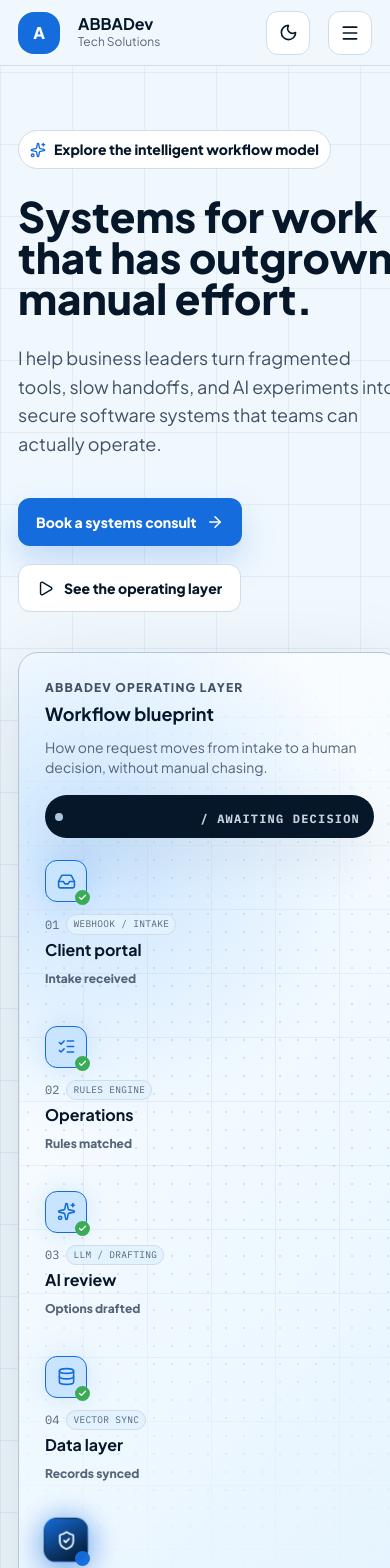
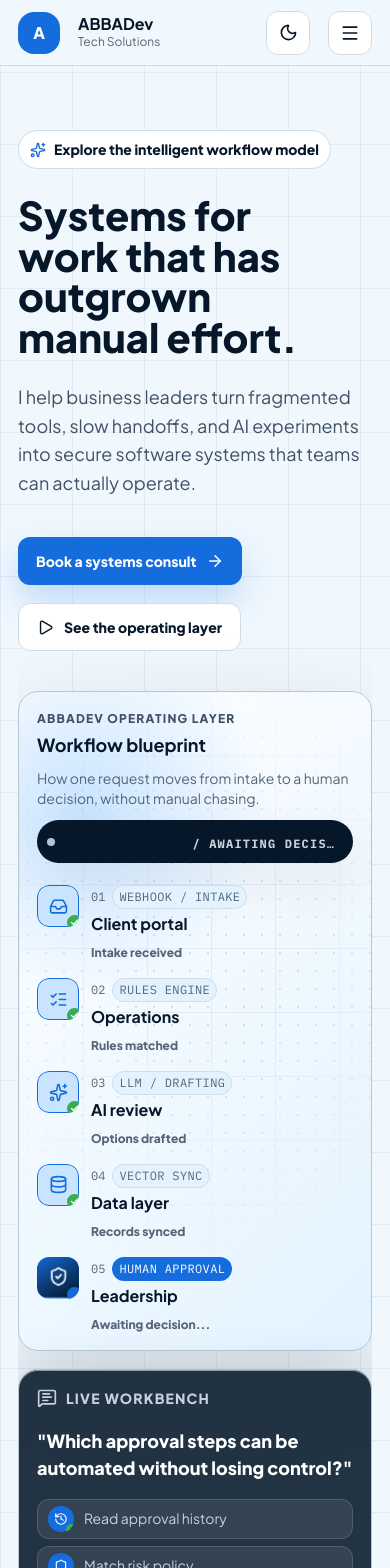
Before and after one commit to iamrgalisanao/abbadev, a React (Vite) app: page / in a window 390 px wide. Shown: the top 1568 px of the page. Built offline with nearby package versions, Linux system fonts and the light colour scheme.

Commit message:
Apply taste audit redesign polish

```diff
--- a/src/App.css
+++ b/src/App.css
@@ -2,6 +2,11 @@
 .site-shell {
   min-height: 100dvh;
   overflow-x: clip;
+}
+
+.site-shell,
+main {
+  max-width: 100%;
 }
 
 .nav {
@@ -115,13 +120,14 @@
 
 .hero-section {
   display: grid;
-  grid-template-columns: minmax(0, 0.9fr) minmax(440px, 1fr);
-  gap: var(--space-2xl);
+  grid-template-columns: minmax(0, 0.88fr) minmax(420px, 1fr);
+  gap: clamp(var(--space-xl), 5vw, var(--space-2xl));
   min-height: calc(100dvh - var(--space-nav));
   max-width: var(--layout-max);
   margin: 0 auto;
-  padding: var(--space-2xl) var(--space-lg) var(--space-xl);
+  padding: clamp(var(--space-xl), 6vw, var(--space-2xl)) var(--space-lg) var(--space-xl);
   align-items: center;
+  overflow: clip;
 }
 
 .hero-copy {
@@ -158,11 +164,12 @@
   margin: 0;
   color: var(--color-ink);
   font-family: var(--font-display);
-  font-size: clamp(44px, 5.8vw, 82px);
+  font-size: clamp(44px, 5.45vw, 78px);
   font-weight: 760;
-  line-height: 0.98;
+  line-height: 1;
   letter-spacing: 0;
-  overflow-wrap: anywhere;
+  overflow-wrap: normal;
+  text-wrap: balance;
 }
 
 .hero-subtitle {
@@ -228,6 +235,8 @@
 
 .demo-stack {
   position: relative;
+  min-width: 0;
+  max-width: 100%;
 }
 
 .product-stage {
@@ -240,6 +249,7 @@
     radial-gradient(circle at 18% 18%, var(--color-accent-soft), transparent 30%),
     linear-gradient(135deg, var(--color-card), var(--color-paper-cool));
   box-shadow: var(--shadow-stage);
+  min-width: 0;
 }
 
 .product-stage::before {
@@ -273,6 +283,7 @@
   border-radius: var(--radius-pill);
   background: var(--color-deep);
   box-shadow: var(--shadow-soft);
+  min-width: 0;
 }
 
 .stage-status-dot {
@@ -286,6 +297,7 @@
 
 .stage-status-text {
   overflow: hidden;
+  min-width: 0;
   color: var(--color-ink-soft);
   font-family: var(--font-mono);
   font-size: 12px;
@@ -392,14 +404,16 @@
   width: 42px;
   height: 42px;
   margin-bottom: var(--space-xs);
+  overflow: clip;
+  border-radius: var(--radius-sm);
 }
 
 .story-glow {
   position: absolute;
-  inset: -12px;
+  inset: 0;
   border-radius: var(--radius-md);
   background: radial-gradient(circle, var(--color-accent) 0%, transparent 70%);
-  filter: blur(13px);
+  filter: blur(10px);
   opacity: 0;
   transition: opacity var(--dur-base) var(--ease-out);
 }
@@ -501,6 +515,7 @@
   gap: 7px;
   margin-bottom: 6px;
   flex-wrap: wrap;
+  max-width: 100%;
 }
 
 .story-meta span {
@@ -510,11 +525,15 @@
 }
 
 .story-meta em {
+  max-width: 100%;
+  overflow: hidden;
   font-style: normal;
   font-family: var(--font-mono);
-  font-size: 9.5px;
+  font-size: var(--text-xs);
   letter-spacing: 0.03em;
   text-transform: uppercase;
+  text-overflow: ellipsis;
+  white-space: nowrap;
   color: var(--color-muted);
   background: var(--color-paper-cool);
   border: var(--rule-hairline) solid var(--color-rule);
@@ -593,6 +612,8 @@
   flex: 0 0 auto;
   width: 26px;
   height: 26px;
+  overflow: clip;
+  border-radius: var(--radius-sm);
 }
 
 .stream-icon {
@@ -786,6 +807,11 @@
   max-width: 850px;
 }
 
+.section-heading {
+  display: grid;
+  gap: var(--space-sm);
+}
+
 .section-heading.compact {
   max-width: 720px;
 }
@@ -810,7 +836,7 @@
 .resource-lead p,
 .contact-section p {
   max-width: 710px;
-  margin: var(--space-sm) 0 0;
+  margin: 0;
   color: var(--color-body);
   font-size: var(--text-md);
   line-height: 1.58;
@@ -832,17 +858,17 @@
 .surface-card,
 .service-card,
 .mode-board {
-  border: 1px solid rgba(139, 173, 209, 0.18);
+  border: 1px solid color-mix(in oklch, var(--color-accent-pale) 18%, transparent);
   border-radius: var(--radius-lg);
   background:
     linear-gradient(
       135deg,
-      rgba(13, 28, 45, 0.34),
-      rgba(7, 20, 35, 0.18)
+      color-mix(in oklch, var(--color-deep) 38%, transparent),
+      color-mix(in oklch, var(--color-deep) 20%, transparent)
     );
   box-shadow:
-    inset 0 1px 0 rgba(255, 255, 255, 0.08),
-    0 18px 46px rgba(0, 0, 0, 0.12);
+    inset 0 1px 0 color-mix(in oklch, var(--color-white) 8%, transparent),
+    0 18px 46px color-mix(in oklch, var(--color-black) 12%, transparent);
   backdrop-filter: blur(3px) saturate(1.08);
   -webkit-backdrop-filter: blur(3px) saturate(1.08);
 }
@@ -889,7 +915,7 @@
   width: fit-content;
   margin-top: auto;
   padding: 11px 13px;
-  border: 1px solid rgba(139, 173, 209, 0.18);
+  border: 1px solid color-mix(in oklch, var(--color-accent-pale) 18%, transparent);
   border-radius: var(--radius-pill);
   color: var(--color-accent-text);
   background: rgba(5, 16, 28, 0.16);
@@ -942,7 +968,7 @@
 
 .service-card p {
   font-size: var(--text-md);
-  line-height: 1.45;
+  line-height: 1.52;
 }
 
 
@@ -978,6 +1004,10 @@
   grid-template-columns: minmax(0, 0.78fr) minmax(420px, 1fr);
   gap: var(--space-2xl);
   align-items: start;
+}
+
+.workflow-section {
+  border-block: var(--rule-hairline) solid color-mix(in oklch, var(--color-accent-pale) 12%, transparent);
 }
 
 .mode-tabs {
@@ -1058,11 +1088,11 @@
 }
 
 .service-grid {
-  grid-template-columns: repeat(4, minmax(0, 1fr));
+  grid-template-columns: repeat(2, minmax(0, 1fr));
 }
 
 .service-card {
-  min-height: 250px;
+  min-height: 224px;
   padding: clamp(30px, 2.3vw, 38px);
 }
 
@@ -1235,18 +1265,18 @@
   gap: var(--space-sm);
   min-height: 88px;
   padding: clamp(22px, 2vw, 30px);
-  border: 1px solid rgba(139, 173, 209, 0.18);
+  border: 1px solid color-mix(in oklch, var(--color-accent-pale) 18%, transparent);
   border-radius: var(--radius-lg);
   color: var(--color-ink);
   background:
     linear-gradient(
       135deg,
-      rgba(13, 28, 45, 0.34),
-      rgba(7, 20, 35, 0.18)
+      color-mix(in oklch, var(--color-deep) 34%, transparent),
+      color-mix(in oklch, var(--color-deep) 18%, transparent)
     );
   box-shadow:
-    inset 0 1px 0 rgba(255, 255, 255, 0.08),
-    0 18px 46px rgba(0, 0, 0, 0.12);
+    inset 0 1px 0 color-mix(in oklch, var(--color-white) 8%, transparent),
+    0 18px 46px color-mix(in oklch, var(--color-black) 12%, transparent);
   backdrop-filter: blur(3px) saturate(1.08);
   -webkit-backdrop-filter: blur(3px) saturate(1.08);
   text-decoration: none;
@@ -1359,7 +1389,7 @@
 .contact-label {
   width: fit-content;
   padding: 8px 11px;
-  border: 1px solid rgba(139, 173, 209, 0.2);
+  border: 1px solid color-mix(in oklch, var(--color-accent-pale) 20%, transparent);
   border-radius: var(--radius-pill);
   color: var(--color-accent-text);
   background: rgba(5, 16, 28, 0.12);
@@ -1371,13 +1401,13 @@
 .consult-brief {
   margin-top: var(--space-md);
   padding: clamp(30px, 2.4vw, 38px);
-  border: 1px solid rgba(139, 173, 209, 0.18);
+  border: 1px solid color-mix(in oklch, var(--color-accent-pale) 18%, transparent);
   border-radius: var(--radius-lg);
   background:
     linear-gradient(
       135deg,
-      rgba(13, 28, 45, 0.28),
-      rgba(7, 20, 35, 0.14)
+      color-mix(in oklch, var(--color-deep) 28%, transparent),
+      color-mix(in oklch, var(--color-deep) 14%, transparent)
     );
   box-shadow: var(--glass-highlight);
   backdrop-filter: blur(3px) saturate(1.08);
@@ -1416,17 +1446,17 @@
   display: grid;
   gap: var(--space-sm);
   padding: clamp(30px, 2.4vw, 40px);
-  border: 1px solid rgba(139, 173, 209, 0.18);
+  border: 1px solid color-mix(in oklch, var(--color-accent-pale) 18%, transparent);
   border-radius: var(--radius-lg);
   background:
     linear-gradient(
       135deg,
-      rgba(13, 28, 45, 0.34),
-      rgba(7, 20, 35, 0.18)
+      color-mix(in oklch, var(--color-deep) 34%, transparent),
+      color-mix(in oklch, var(--color-deep) 18%, transparent)
     );
   box-shadow:
-    inset 0 1px 0 rgba(255, 255, 255, 0.08),
-    0 18px 46px rgba(0, 0, 0, 0.12);
+    inset 0 1px 0 color-mix(in oklch, var(--color-white) 8%, transparent),
+    0 18px 46px color-mix(in oklch, var(--color-black) 12%, transparent);
   backdrop-filter: blur(3px) saturate(1.08);
   -webkit-backdrop-filter: blur(3px) saturate(1.08);
 }
@@ -1484,8 +1514,8 @@
 }
 
 .lead-form-feedback--error {
-  border-color: color-mix(in oklch, #ff6b6b 45%, var(--color-rule));
-  background: color-mix(in oklch, #ff6b6b 12%, var(--color-paper-cool));
+  border-color: color-mix(in oklch, var(--color-warning) 54%, var(--color-rule));
+  background: color-mix(in oklch, var(--color-warning-soft) 30%, var(--color-paper-cool));
 }
 
 .form-note {
@@ -1654,6 +1684,15 @@
 }
 
 @media (max-width: 760px) {
+  .site-shell,
+  main,
+  .hero-section,
+  .demo-stack,
+  .product-stage {
+    max-width: 100%;
+    overflow-x: clip;
+  }
+
   .nav {
     min-height: 66px;
     padding: 0 var(--space-sm);
@@ -1696,17 +1735,39 @@
   .hero-section {
     min-height: auto;
     gap: var(--space-lg);
+    grid-template-columns: minmax(0, 1fr);
+    width: 100%;
   }
 
   .hero-copy h1 {
-    font-size: 42px;
+    max-width: 100%;
+    font-size: clamp(37px, 10.2vw, 42px);
+    line-height: 1.02;
+    overflow-wrap: normal;
+    text-wrap: balance;
   }
 
   .hero-subtitle {
+    max-width: 100%;
     font-size: var(--text-md);
   }
 
+  .hero-pill {
+    max-width: 100%;
+  }
+
+  .hero-pill,
+  .hero-actions a {
+    min-width: 0;
+  }
+
+  .demo-stack {
+    width: 100%;
+  }
+
   .product-stage {
+    width: 100%;
+    padding: var(--space-sm);
     border-radius: var(--radius-lg);
   }
 
@@ -1716,6 +1777,7 @@
 
   .stage-header {
     flex-wrap: wrap;
+    gap: var(--space-xs);
   }
 
   .stage-status {
@@ -1723,18 +1785,41 @@
     width: 100%;
   }
 
+  .stage-header-caption {
+    max-width: 100%;
+  }
+
   .storyboard {
     grid-template-columns: 1fr;
-    row-gap: var(--space-lg);
+    row-gap: var(--space-sm);
   }
 
   .story-node {
+    display: grid;
+    grid-template-columns: 42px minmax(0, 1fr);
+    column-gap: var(--space-xs);
     padding: 0;
+  }
+
+  .story-icon-wrap {
+    grid-row: span 3;
+    margin-bottom: 0;
+  }
+
+  .story-meta,
+  .story-node strong,
+  .story-node small {
+    min-width: 0;
+  }
+
+  .story-meta em {
+    max-width: min(210px, 100%);
   }
 
   .workbench-card {
     width: auto;
-    margin: var(--space-sm);
+    margin: var(--space-sm) 0 0;
+    padding: var(--space-sm);
   }
 
   .proof-strip {
@@ -1761,7 +1846,7 @@
   }
 
   .surface-card--primary {
-    min-height: 340px;
+    min-height: auto;
   }
 
   .surface-signal {
```
